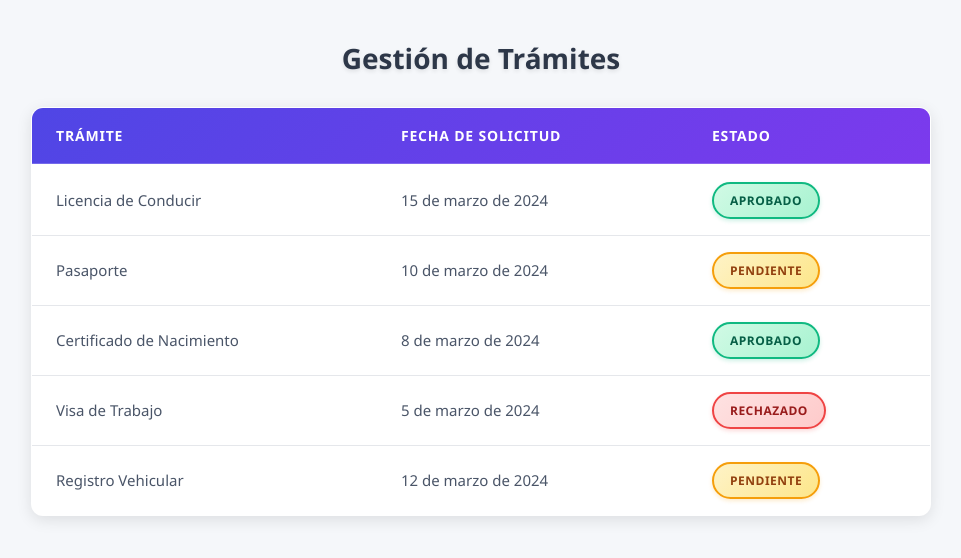
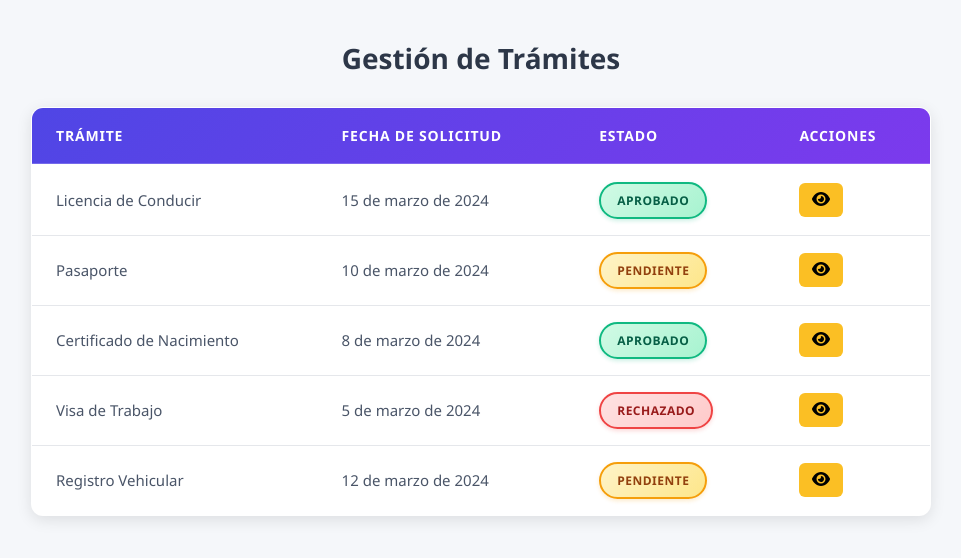
Before and after one commit to loraak/lariogistic, a React (Create React App) app: page /tramites in a window 1280 px wide. Shown: the top 558 px of the page, without its empty margins (159-1120 px from the left). Built offline with nearby package versions, Linux system fonts and the light colour scheme.

Commit message:
Seccion de ver porque te rechazaron o ver el proceso de tramite

```diff
--- a/package.json
+++ b/package.json
@@ -3,6 +3,8 @@
   "version": "0.1.0",
   "private": true,
   "dependencies": {
+    "@fortawesome/free-solid-svg-icons": "^7.0.1",
+    "@fortawesome/react-fontawesome": "^3.0.2",
     "@testing-library/dom": "^10.4.1",
     "@testing-library/jest-dom": "^6.8.0",
     "@testing-library/react": "^16.3.0",
--- a/src/components/Interfaces/Tramites.jsx
+++ b/src/components/Interfaces/Tramites.jsx
@@ -1,4 +1,6 @@
 import React from 'react';
+import { FontAwesomeIcon } from '@fortawesome/react-fontawesome';
+import { faEye } from '@fortawesome/free-solid-svg-icons';
 import styles from './Tramites.module.css';
 
 const Tramites = () => {
@@ -68,6 +70,7 @@ const Tramites = () => {
                 <th className={styles.th}>Trámite</th>
                 <th className={styles.th}>Fecha de Solicitud</th>
                 <th className={styles.th}>Estado</th>
+                <th className={styles.th}>Acciones</th>
             </tr>
             </thead>
             <tbody className={styles.tbody}>
@@ -80,6 +83,11 @@ const Tramites = () => {
                     {tramite.estado}
                     </span>
                 </td>
+                <td className={styles.td}>
+                    <button className={styles.verButton}>
+                    <FontAwesomeIcon icon={faEye} />
+                    </button>
+                </td>
                 </tr>
             ))}
             </tbody>
--- a/src/components/Interfaces/Tramites.module.css
+++ b/src/components/Interfaces/Tramites.module.css
@@ -1,3 +1,4 @@
+
 /* Contenedor principal */
 .tableContainer {
   padding: 20px;
@@ -13,7 +14,6 @@
   margin-bottom: 30px;
   font-size: 28px;
   font-weight: 700;
-  text-shadow: 0 2px 4px rgba(0, 0, 0, 0.1);
 }
 
 /* Tabla principal */
@@ -70,6 +70,16 @@
   font-size: 15px;
   color: #4a5568;
   font-weight: 400;
+}
+
+/* Botón Ver */
+.verButton {
+  background-color: #fbbf24;
+  border: none;
+  border-radius: 6px;
+  padding: 8px 12px;
+  cursor: pointer;
+  font-size: 16px;
 }
 
 /* Estados */
```
Also changed, not shown: 1 other file (tests, documents, lock files or other folders).
